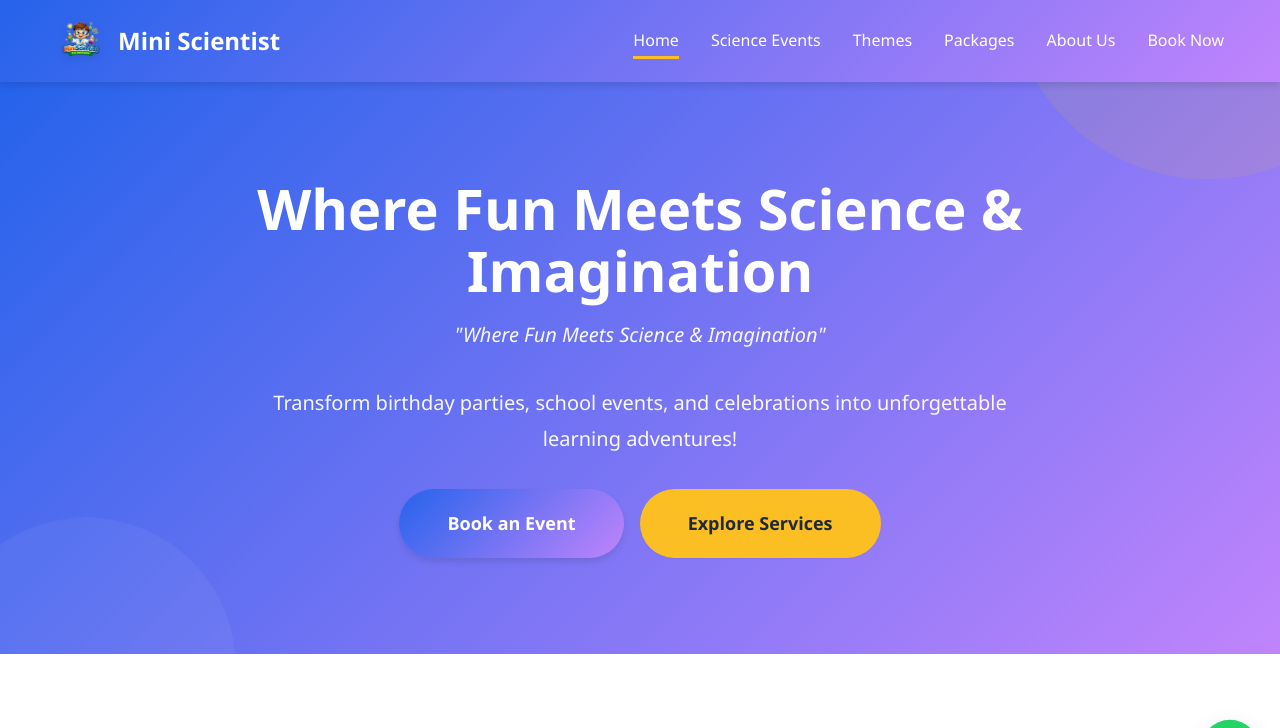
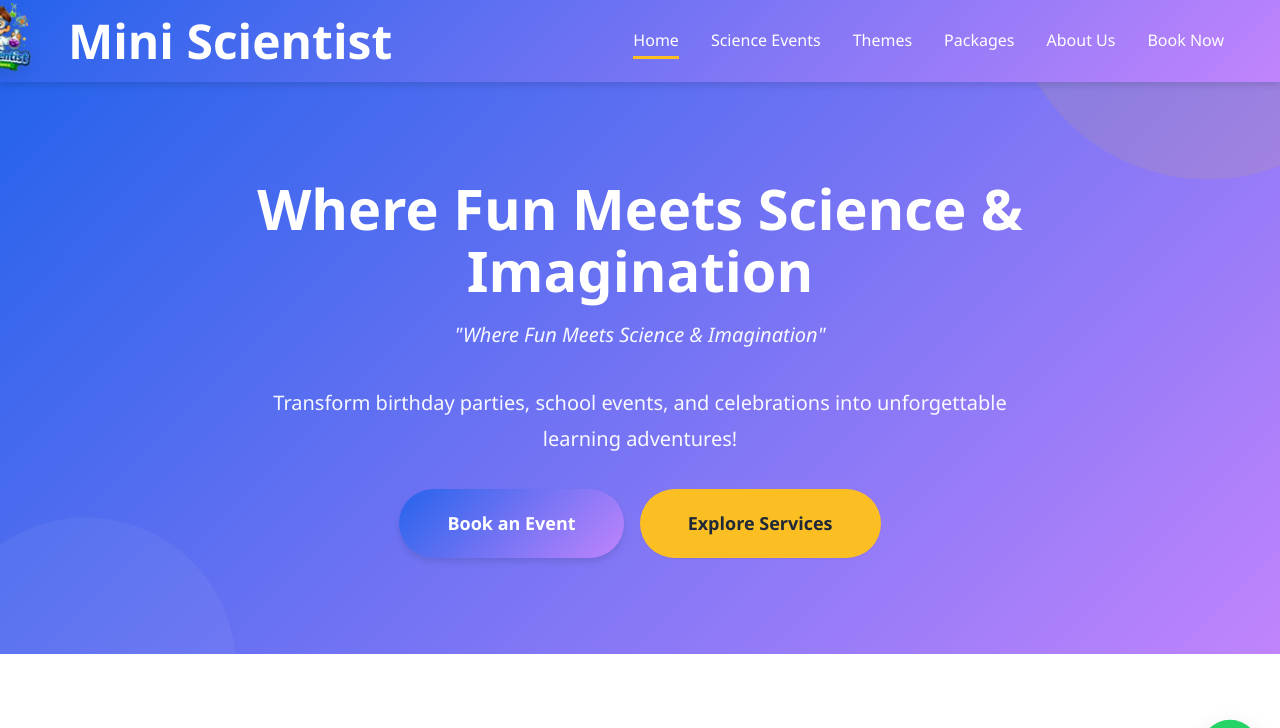
Before and after one commit to Pawan-Chaturvedi/MiniScientist, a website: page index.html in a window 1280 px wide. In both pictures the pointer is over the element "Mini Scientist". Shown: the top 728 px of the page. Drawn offline with Linux system fonts and the light colour scheme.

Commit message:
Updting the logo hover property

```diff
--- a/css/styles.css
+++ b/css/styles.css
@@ -175,6 +175,11 @@ nav {
   align-items: center;
   gap: 0.75rem;
   text-decoration: none;
+  transition: transform 0.3s ease;
+}
+
+.logo:hover {
+  transform: scale(2);
 }
 
 .logo-img {
@@ -188,7 +193,7 @@ nav {
 }
 
 .logo-img:hover {
-  transform: scale(1.2);
+  transform: scale(3);
   filter: drop-shadow(0 4px 8px rgba(0, 0, 0, 0.2));
 }
 
```
